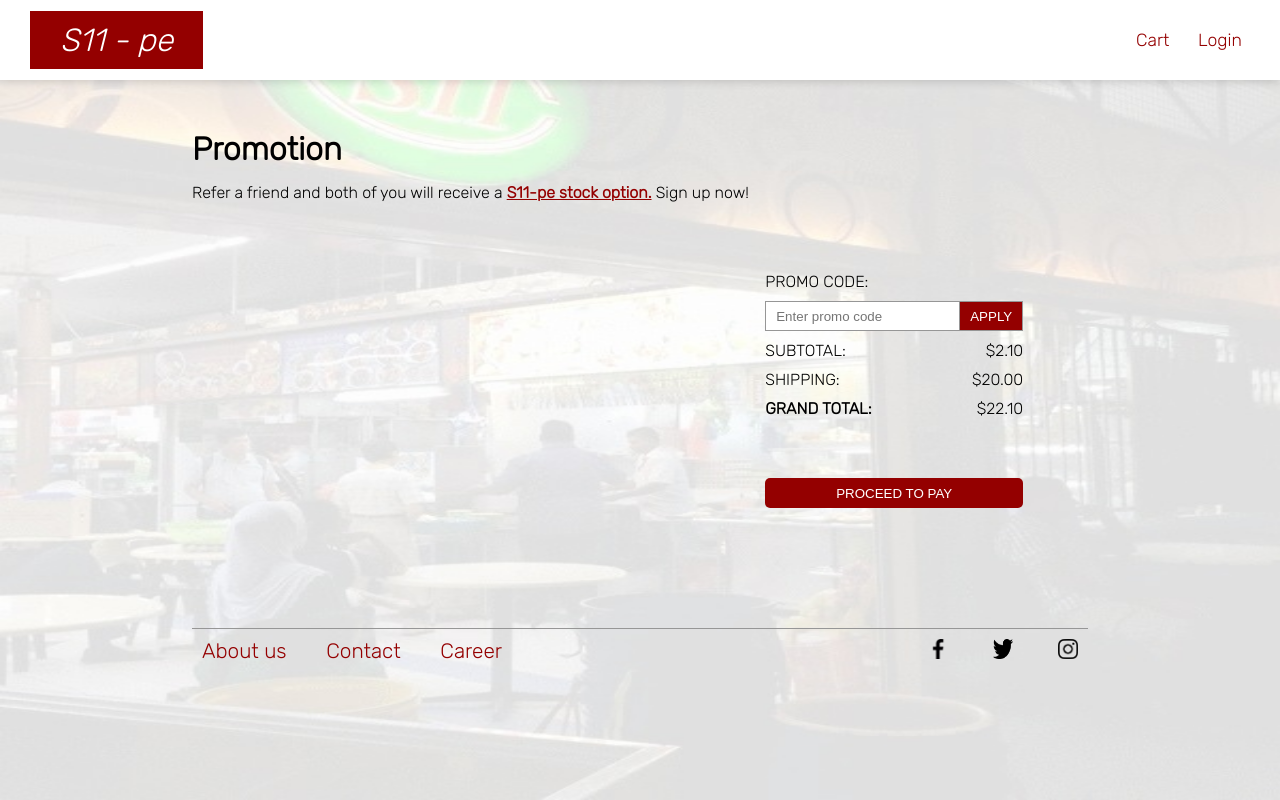
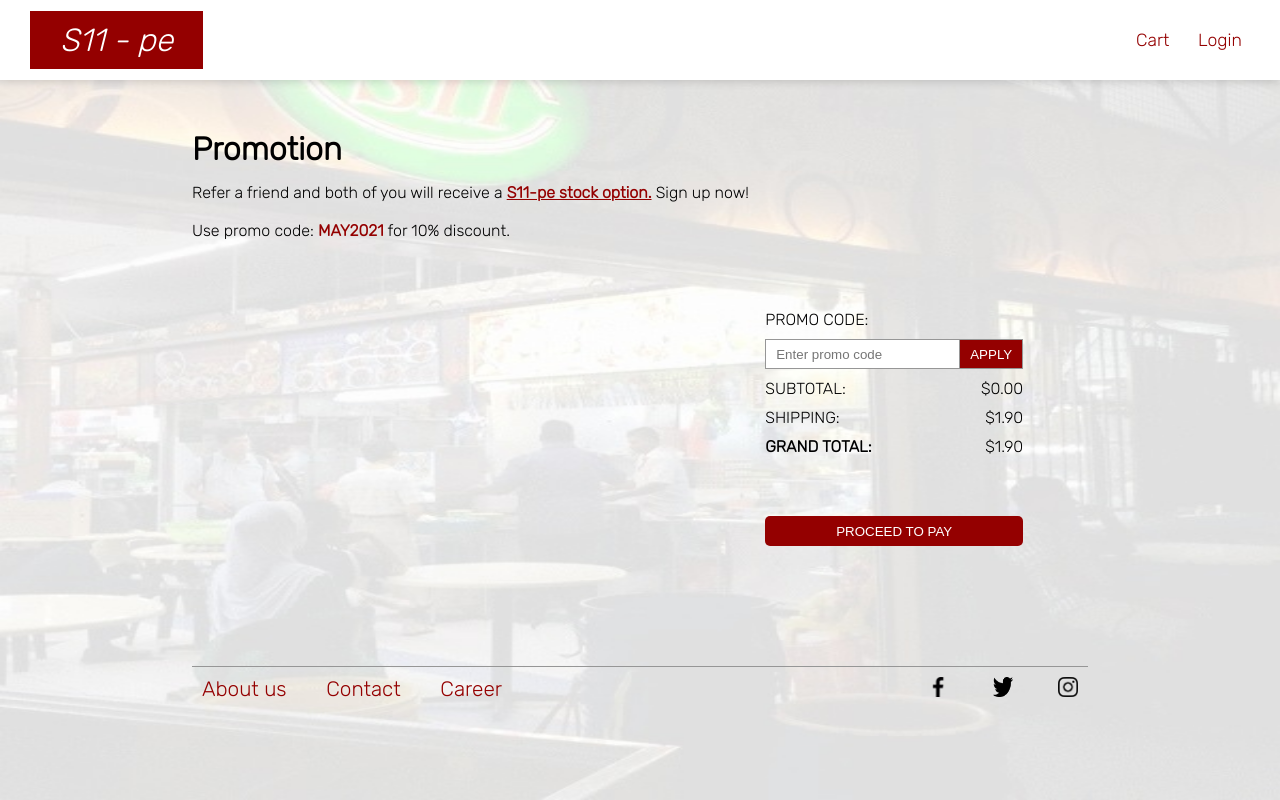
Before and after one commit to Marco-SKN/S11-pe_reactJS, a React (Create React App) app: page /S11-pe_reactJS/cart in a window 1280 px wide. Built offline with nearby package versions, Linux system fonts and the light colour scheme.

Commit message:
completed cart price & quantity

```diff
--- a/src/App.js
+++ b/src/App.js
@@ -16,66 +16,68 @@ const App = () => {
       id: 1,
       image: require("./images/kopi.png"),
       name: "Kopi",
-      price: "$1.10",
+      price: 1.1,
     },
     {
       id: 2,
       image: require("./images/kopi-c.png"),
       name: "Kopi-C",
-      price: "$1.20",
+      price: 1.2,
     },
     {
       id: 3,
       image: require("./images/kopi-o.png"),
       name: "Kopi-O",
-      price: "$1.00",
+      price: 1.0,
     },
     {
       id: 4,
       image: require("./images/kopi-o kosong.png"),
       name: "Kopi-O Kosong",
-      price: "$0.90",
+      price: 0.9,
     },
     {
       id: 5,
       image: require("./images/teh.png"),
       name: "Teh",
-      price: "$1.10",
+      price: 1.1,
     },
     {
       id: 6,
       image: require("./images/teh-c.png"),
       name: "Teh-C",
-      price: "$1.20",
+      price: 1.2,
     },
     {
       id: 7,
       image: require("./images/teh-o.png"),
       name: "Teh-O",
-      price: "$1.00",
+      price: 1.0,
     },
     {
       id: 8,
       image: require("./images/teh-o kosong.png"),
       name: "Teh-O Kosong",
-      price: "$0.90",
+      price: 0.9,
     },
     {
       id: 9,
       image: require("./images/kopi peng.png"),
       name: "Iced Coffee",
-      price: "$1.50",
+      price: 1.5,
     },
     {
       id: 10,
       image: require("./images/teh peng.png"),
       name: "Iced Tea",
-      price: "$1.50",
+      price: 1.5,
     },
   ];
 
   const [cartList, setCartList] = useState([]);
   const [totalQuantity, setTotalQuantity] = useState(0);
+  const [subtotal, setSubtotal] = useState(0);
+  const [grandTotal, setGrandTotal] = useState(1.9);
 
   const updateCart = (cartItem) => {
     if (cartList.length > 0) {
@@ -83,6 +85,8 @@ const App = () => {
         if (cartKey.id === cartItem.id) {
           cartKey.quantity += 1;
           setTotalQuantity(totalQuantity + 1);
+          setSubtotal(subtotal + cartKey.price);
+          setGrandTotal(grandTotal + cartKey.price);
           return;
         }
       }
@@ -90,6 +94,8 @@ const App = () => {
     cartItem.quantity = 1;
     setCartList([...cartList, cartItem]);
     setTotalQuantity(totalQuantity + 1);
+    setSubtotal(subtotal + cartItem.price);
+    setGrandTotal(grandTotal + cartItem.price);
   };
 
   const updateQuantity = (cartItem, add) => {
@@ -98,9 +104,13 @@ const App = () => {
         if (add) {
           cartKey.quantity += 1;
           setTotalQuantity(totalQuantity + 1);
+          setSubtotal(subtotal + cartItem.price);
+          setGrandTotal(grandTotal + cartItem.price);
         } else {
           cartKey.quantity -= 1;
           setTotalQuantity(totalQuantity - 1);
+          setSubtotal(subtotal - cartItem.price);
+          setGrandTotal(grandTotal - cartItem.price);
         }
         return;
       }
@@ -110,6 +120,14 @@ const App = () => {
   const deleteCartItem = (cartItem) => {
     setCartList(cartList.filter((item) => item.name !== cartItem.name));
     setTotalQuantity(totalQuantity - 1);
+    setSubtotal(subtotal - cartItem.price);
+    setGrandTotal(grandTotal - cartItem.price);
+  };
+
+  const promoCode = (code) => {
+    if (code == "MAY2021") {
+      setGrandTotal(grandTotal * 0.9);
+    }
   };
 
   return (
@@ -124,6 +142,9 @@ const App = () => {
             cartList={cartList}
             onDelete={deleteCartItem}
             updateQuantity={updateQuantity}
+            subtotal={subtotal}
+            grandTotal={grandTotal}
+            promoCode={promoCode}
           />
         </Route>
         <Route path="/S11-pe_reactJS/login" component={Login} />
--- a/src/component/Card.js
+++ b/src/component/Card.js
@@ -1,14 +1,14 @@
 import React from "react";
 import Button from "./Button";
 
-const Card = ({ imageSource, name, price, onAdd }) => {
+const Card = ({ item, onAdd }) => {
   return (
     <div className="item">
-      <img src={imageSource} alt="" />
+      <img src={item.image.default} alt="" />
       <div className="item-details">
         <div className="item-name">
-          <h5>{name}</h5>
-          <span>{price}</span>
+          <h5>{item.name}</h5>
+          <span>{`$${item.price.toFixed(2)}`}</span>
         </div>
         <div className="add-icon">
           <Button text="+" onClick={onAdd} />
--- a/src/component/Cart.js
+++ b/src/component/Cart.js
@@ -1,8 +1,16 @@
 import React from "react";
 import Title from "./Title";
 import CartItem from "./CartItem";
+import CartPrice from "./CartPrice";
 
-const Cart = ({ cartList, updateQuantity, onDelete }) => {
+const Cart = ({
+  cartList,
+  updateQuantity,
+  subtotal,
+  grandTotal,
+  promoCode,
+  onDelete,
+}) => {
   const title = "Promotion";
   const paragraph = (
     <span>
@@ -11,6 +19,12 @@ const Cart = ({ cartList, updateQuantity, onDelete }) => {
         <u style={{ color: "var(--primary-color)" }}>S11-pe stock option.</u>
       </b>{" "}
       Sign up now!
+      <br />
+      <br />
+      Use promo code: <b style={{ color: "var(--primary-color)" }}>
+        MAY2021
+      </b>{" "}
+      for 10% discount.
     </span>
   );
 
@@ -31,29 +45,13 @@ const Cart = ({ cartList, updateQuantity, onDelete }) => {
               />
             ))}
           </div>
+
           <div className="cart-price">
-            <label>PROMO CODE:</label>
-            <div className="promo-code">
-              <input type="text" placeholder="Enter promo code" />
-              <button>APPLY</button>
-            </div>
-            <div className="price-row">
-              <span>SUBTOTAL:</span>
-              <span>$2.10</span>
-            </div>
-            <div className="price-row">
-              <span>SHIPPING:</span>
-              <span>$20.00</span>
-            </div>
-            <div className="price-row">
-              <span>
-                <b>GRAND TOTAL:</b>
-              </span>
-              <span>$22.10</span>
-            </div>
-            <div className="checkout-btn">
-              <button>PROCEED TO PAY</button>
-            </div>
+            <CartPrice
+              subtotal={subtotal}
+              grandTotal={grandTotal}
+              promoCode={promoCode}
+            />
           </div>
         </div>
       </section>
--- a/src/component/CartItem.js
+++ b/src/component/CartItem.js
@@ -2,20 +2,25 @@ import React, { useState } from "react";
 import Button from "./Button";
 
 const CartItem = ({ item, updateQuantity, onDelete }) => {
-  const [Quantity, setQuantity] = useState(item.quantity);
+  const [quantity, setQuantity] = useState(item.quantity);
+  const [quantityPrice, setQuantityPrice] = useState(
+    item.price * item.quantity
+  );
 
   const upQuantity = (item) => {
-    setQuantity(Quantity + 1);
+    setQuantity(quantity + 1);
+    setQuantityPrice(quantityPrice + item.price);
     updateQuantity(item, true);
   };
 
   const downQuantity = (item) => {
-    if (Quantity === 1) {
+    if (quantity === 1) {
       if (window.confirm("Remove this item from cart?")) {
         onDelete(item);
       }
     } else {
-      setQuantity(Quantity - 1);
+      setQuantity(quantity - 1);
+      setQuantityPrice(quantityPrice - item.price);
       updateQuantity(item, false);
     }
   };
@@ -25,9 +30,9 @@ const CartItem = ({ item, updateQuantity, onDelete }) => {
       <img src={item.image.default} alt="" />
       <div className="cart-details">
         <h3>{item.name}</h3>
-        <span>{item.price}</span>
+        <span>{`$${quantityPrice.toFixed(2)}`}</span>
         <div className="quantity">
-          <Button text="-" onClick={downQuantity.bind(this, item)} /> {Quantity}{" "}
+          <Button text="-" onClick={downQuantity.bind(this, item)} /> {quantity}{" "}
           <Button text="+" onClick={upQuantity.bind(this, item)} />
         </div>
       </div>
--- /dev/null
+++ b/src/component/CartPrice.js
@@ -0,0 +1,44 @@
+import React, { useState } from "react";
+import Button from "./Button";
+
+const CartPrice = ({ subtotal, promoCode, grandTotal }) => {
+  const [code, setCode] = useState("");
+  const useCode = () => {
+    promoCode(code);
+    setCode("");
+  };
+
+  return (
+    <>
+      <label>PROMO CODE:</label>
+      <div className="promo-code">
+        <input
+          type="text"
+          placeholder="Enter promo code"
+          onInput={(e) => setCode(e.target.value)}
+          value={code}
+        />
+        <Button text="APPLY" onClick={useCode} />
+      </div>
+      <div className="price-row">
+        <span>SUBTOTAL:</span>
+        <span>{`$${subtotal.toFixed(2)}`}</span>
+      </div>
+      <div className="price-row">
+        <span>SHIPPING:</span>
+        <span>$1.90</span>
+      </div>
+      <div className="price-row">
+        <span>
+          <b>GRAND TOTAL:</b>
+        </span>
+        <span>{`$${grandTotal.toFixed(2)}`}</span>
+      </div>
+      <div className="checkout-btn">
+        <Button text="PROCEED TO PAY" />
+      </div>
+    </>
+  );
+};
+
+export default CartPrice;
--- a/src/component/Table.js
+++ b/src/component/Table.js
@@ -9,13 +9,7 @@ const Table = ({ itemList, updateCart }) => {
   return (
     <div className="item-container">
       {itemList.map((item) => (
-        <Card
-          key={item.id}
-          imageSource={item.image.default}
-          name={item.name}
-          price={item.price}
-          onAdd={onAdd.bind(this, item)}
-        />
+        <Card key={item.id} item={item} onAdd={onAdd.bind(this, item)} />
       ))}
     </div>
   );
```
